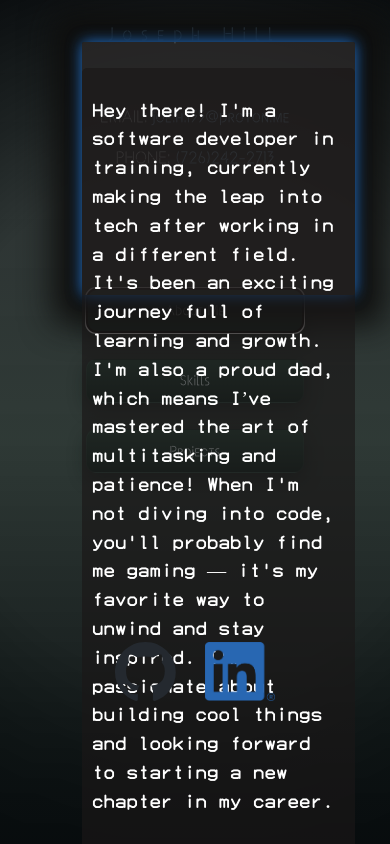
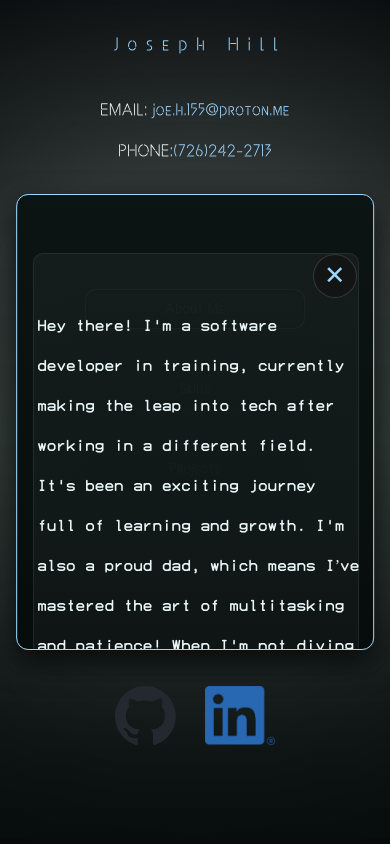
Before and after one commit to joe6006/newPortfolio, a React (Vite) app in the folder my-react-app/: page / in a window 390 px wide. Both pictures are taken after a click on the button "About Me". Built offline with nearby package versions, Linux system fonts and the light colour scheme.

Commit message:
media query for samsung

```diff
--- a/my-react-app/src/App.css
+++ b/my-react-app/src/App.css
@@ -87,6 +87,18 @@
   .photos-desktop-only {
      display: none !important;
     }
+    .mobile-content-slot {
+      display: block;
+      width: 100%;
+      margin-top: 1rem;
+      padding: 1rem;
+      color: var(--text-soft);
+     }
+
+     /* Hide desktop content on mobile */
+    .desktop-content {
+      display: none !important;
+    }
 
     :root {
       --bg-ice: #eaf6fb;
@@ -100,7 +112,7 @@
        background-position: center;
       background-size: cover;
       background-repeat: no-repeat;
-     background-image: none;
+      background-image: none;
       position: fixed;
         overflow-y: hidden;
 
@@ -127,14 +139,12 @@
 
 
         .nav-bar header {
-          display: flex;
+          display: fixed;
           flex-direction: column;
           align-items: center;
           width: 100%;
-          height: 20%;
-
-
-
+          height: 5%;
+          padding-bottom: 8rem;
         }
 
           .logo {
@@ -161,11 +171,14 @@
 
             .button-list {
               flex-direction: column;
-              gap: 1.6rem;
+              gap: 2.6rem;
               justify-content: center;
               margin-top: 0.6rem;
               flex-wrap: wrap;
               width: 56%;
+            }
+            .sites-mobile{
+              display: none !important;
             }
 
              .button-list button {
@@ -178,17 +191,6 @@
                 font-size: 0.95rem;
                 box-shadow: 0 6px 18px rgba(10,20,18,0.45); }
 
-               .thesites {
-                  margin-left: 0;
-                  margin-top: 18vh;
-                  display: flex;
-                  flex-direction: column;
-                  align-items: center;
-                  justify-content: center;
-                  padding: 1rem;
-                  color: var(--text-soft);
-              }
-
 
                .overlay {
                 background: linear-gradient(180deg, rgba(6,10,12,0.55), rgba(6,10,12,0.65));
@@ -197,33 +199,7 @@
 }
 
 /* Mobile devices */
-@media (max-width: 768px) {
 
- .logo {
-  font-size: 1.4rem; margin-top: 0.2rem;
-  color: var(--accent-ice);
-  text-align: center;
- }
-
-  .card, .card-container, .skills {
-
-     width: 94%;
-     margin: 14vh auto 2rem auto;
-
-     display: block; text-align: center;
-     background: rgba(12,18,16,0.35);
-     border-radius: 12px; padding: 1rem;
-     box-shadow: 0 8px 24px rgba(6,10,8,0.5);
-     color: var(--text-soft);
-    }
-
-
-   .button-list button {
-
-      padding: 0.8rem 1rem;
-      min-width: 120px;
-  }
-}
 
 /* Extra small screens */
 @media (max-width: 480px) {
--- a/my-react-app/src/App.jsx
+++ b/my-react-app/src/App.jsx
@@ -28,34 +28,47 @@ const App = () => {
 
   return (
   <>
-      <div className='photos-desktop-only'>{RenderPhotos()}</div>
+    {RenderPhotos()}
+    <div className="overlay"></div>
 
-      <div className="overlay"></div>
     <div className="nav-bar">
       <header>
-          <h1
-            className="logo"
-          >
-            Joseph Hill
-          </h1>
-          <div className='contact'>
+        <h1 className="logo" style={{ fontWeight: 200 }}>Joseph Hill</h1>
+        <div className="contact">
           <h2>EMAIL:<a onClick={()=>myFunction('joe.h.155@proton.me')}> joe.h.155@proton.me</a></h2>
-          <h2>PHONE: <a onClick={()=>myFunction('(726)242-2713')}>(726)242-2713</a></h2>
+          <h2>PHONE:<a onClick={()=>myFunction('(726)242-2713')}>(726)242-2713</a></h2>
         </div>
       </header>
+
       <div className="button-list">
-          <button onClick={() => handleClick('about') }>About Me</button>
+        <button onClick={() => handleClick('about')}>About Me</button>
         <button onClick={() => handleClick('skills')}>Skills</button>
         <button onClick={() => handleClick('projects')}>Projects</button>
       </div>
+
+      {/* ⭐ NEW WRAPPER */}
+      <div className="mobile-content-slot">
+        {activesection === 'about' && <RenderAboutMe handleClick={handleClick}/>}
+        {activesection === 'skills' && <RenderSkills handleClick={handleClick}/>}
+        {activesection === 'projects' && <RenderProjects />}
+
       </div>
-      {activesection === 'about' && <RenderAboutMe/>}
-      {activesection ==='skills'&& <RenderSkills />}
+
+    </div>
+
+    {/* Desktop content stays outside */}
+    <div className="desktop-content">
+      {activesection === 'about' && <RenderAboutMe />}
+      {activesection === 'skills' && <RenderSkills />}
       {activesection === 'projects' && <RenderProjects />}
-      <div className='thesites'><SiteList/></div>
+
+    </div>
+    <SiteList className="sites" />
 
   </>
 );
+
+
  };
 
 export default App;
--- a/my-react-app/src/components/aboutme.css
+++ b/my-react-app/src/components/aboutme.css
@@ -66,7 +66,7 @@
       font-weight:100;
       font-family: "myNeon";
       padding-left: 10px;
-    position: fixed;
+      position: fixed;
       font-size: 80px;
     }
     .aboutme-container>p{
@@ -75,60 +75,88 @@
 
     }
 
-    @media (max-width: 1024px){
-        .aboutme-background{
-            background-color: rgba(44, 41, 41, 0.712);
-            width: 70vw;
-            max-height: 30vh;
-            z-index: 2;
-            color: white;
-            position:fixed;
-
-            justify-content: center;
-            align-items: center;
-            display: inline-block;
-            border-radius: 2px;
-            box-shadow:
-            0px 0px 15px rgba(39, 132, 238, 0.877),
-            -0em 0em 2em 1.8em rgb(14, 14, 13);
+    .close-btn{
+      display: none;
     }
 
-    .aboutme-container{
+    @media (max-width: 1024px) {
+      /* Full-screen overlay above nav + buttons */
 
-          background-color: rgba(26, 24, 24, 0.664);
-          position: relative;
-          width: auto;
-          height: auto;
-          display: flex;
-          top: 10%;
-          border-radius: 5px;
-          justify-content: center;
-          padding: 10px;
-          display: block;
-    }
-    .education>h1{
-        text-decoration: underline rgba(39, 132, 238, 0.877);
+      .aboutme-background {
+        position: fixed;
+        top: 50%;
+        left: 50%;
+        transform: translate(-50%, -50%);
+        width: 83%;
+        max-width: 450px;
+        max-height: 50vh;
+        padding: 1rem;
+        border-radius: 12px;
+        background: linear-gradient( 180deg, rgba(10, 20, 18, 0.96), rgba(6, 12, 12, 0.98) );
+        box-shadow: 0 12px 30px rgba(0,0,0,0.7);
+        overflow-y: auto;
+        z-index: 999;
+        display: block;
+        margin: 0;
+        border: solid 1px;
+        border-color: var(--accent-ice);
 
-    }
-    .education>ul{
-        text-align: left;
-    }
-    .head{
-
-        display: none;
-    }
-
-
-      .head>h2{
-        font-weight:100;
-        font-family: "myNeon";
-        padding-left: 10px;
-        position: fixed;
-        font-size: 80px;
-      }
-      .aboutme-container>p{
-        text-align: left;
-        width:100%;
       }
 
-    }
+        .aboutme-container {
+           width: 100%;
+           height: auto;
+           padding: 0;
+           border-radius: 10px;
+           background: rgba(255,255,255,0.04);
+           border: 1px solid rgba(255,255,255,0.08);
+           overflow-y: visible;
+           overflow-x: none;
+
+          }
+          /* Hide desktop header bar */
+          .head, .head > h2 { display: none; }
+
+          .aboutme-container > p {
+            padding-left: 0.2rem;
+            font-size: 1rem;
+            line-height: 2.5;
+            color: var(--text-soft);
+            margin-top: 0.5rem;
+          }
+
+            .education > h1 {
+              font-size: 1.4rem;
+              text-align: center;
+              text-decoration-color: var(--accent-ice);
+            }
+
+            .education > ul {
+               padding-left: 2rem;
+               font-size: 1rem;
+               color: var(--text-soft);
+
+              }
+
+              .close-btn {
+                position: sticky;
+                  top: 0;
+                right: 0;
+                margin-left: auto;
+                 margin-bottom: 0.5rem;
+                 width: 42px;
+                 height: 42px;
+                 border-radius: 50%;
+                 background: rgba(20, 19, 19, 0.856);
+                 border: 1px solid rgba(255,255,255,0.15);
+                 color: var(--accent-ice);
+                 font-size: 1.6rem;
+                 font-weight: bold;
+                 display: flex;
+                 align-items: center;
+                 justify-content: center;
+                 cursor: pointer;
+                 z-index: 9999;
+
+                }
+              }
--- a/my-react-app/src/components/aboutme.jsx
+++ b/my-react-app/src/components/aboutme.jsx
@@ -3,9 +3,10 @@
 import React from "react"
 import './aboutme.css'
 import { useState } from "react"
-const renderAboutMe= ()=>{
 
-    const [show, setShow]= useState(false);
+const RenderAboutMe = ({ handleClick }) => {
+
+    const [show, setShow] = useState(false);
 
 
     return (
@@ -13,29 +14,39 @@ const renderAboutMe= ()=>{
         <section>
 
             <div className="aboutme-background">
+
                 <div className="head">
                     <h2>About me</h2>
                 </div>
+
+
                 <div className='aboutme-container'>
+                    <div className="close-btn" onClick={() => handleClick(null)}>
+                    ✕
+                </div>
 
-                            <p>Hey there! I'm a software developer in training, currently making the leap into tech after working in a different field. It's been an exciting journey full of learning and growth.
+
+                    <p>
+                        Hey there! I'm a software developer in training, currently making the leap into tech after working in a different field. It's been an exciting journey full of learning and growth.
                         I'm also a proud dad, which means I’ve mastered the art of multitasking and patience! When I'm not diving into code, you'll probably find me gaming — it's my favorite way to unwind and stay inspired. I'm passionate about building cool things and looking forward to starting a new chapter in my career.
                     </p>
+
                     <div className="education">
                         <h1>Current projects/education</h1>
                         <p>[% == progress]</p>
                         <ul>
                             <li>Studying for compTIA A+ certification [1201 - 80% , 1202 - 20%]</li>
-                                    <li>IBM Software Developer certificate(course era/In progress)[75%]</li>
-                                    <li>started learning python, I am familiar with JS and C++[10%]</li>
+                            <li>IBM Software Developer certificate (course era / In progress) [75%]</li>
+                            <li>Started learning Python, familiar with JS and C++ [10%]</li>
                             <li>Ubuntu Linux [10%]</li>
                         </ul>
                     </div>
                 </div>
+
             </div>
-
         </section>
         </>
     )
 }
-export default renderAboutMe
+
+export default RenderAboutMe
--- a/my-react-app/src/components/project.css
+++ b/my-react-app/src/components/project.css
@@ -12,7 +12,7 @@
   justify-content: center;
   align-items: center;
   display: inline-block;
-  border: white 1px solid;
+
   border-radius: 2px;
   box-shadow:
   0px 0px 15px rgba(39, 132, 238, 0.877),
--- a/my-react-app/src/components/sites.css
+++ b/my-react-app/src/components/sites.css
@@ -22,11 +22,12 @@
   height: 7vh;
 }
 
+
 @media (max-width: 1024px){
     .site-container{
                  position:relative;
                   display: inline-flex;
-                  top: 21vh;
+                  top: 10vh;
                   flex-direction: row;
                   align-items: center;
                   justify-content: center;
@@ -36,7 +37,5 @@
                   gap: 15%;
                   border:none;
 
-
-
     }
 }
--- a/my-react-app/src/components/skills.css
+++ b/my-react-app/src/components/skills.css
@@ -12,7 +12,6 @@
   justify-content: center;
   align-items: center;
   display: flex;
-  border: white 1px solid;
   border-radius: 2px;
   box-shadow:
   0px 0px 15px rgba(39, 132, 238, 0.877),
@@ -57,3 +56,84 @@ ul>li{
     font-family: 'myMedium';
 
 }
+
+ .close-btn{
+      display: none;
+    }
+@media (max-width: 1024px) {
+
+  /* Turn the skills panel into a centered modal */
+  .skills-list {
+    position: fixed;
+        top: 50%;
+        left: 50%;
+        transform: translate(-50%, -50%);
+        width: 85%;
+        max-width: 450px;
+        max-height: 50vh;
+        padding: 1rem;
+        border-radius: 12px;
+        background: linear-gradient( 180deg, rgba(10, 20, 18, 0.96), rgba(6, 12, 12, 0.98) );
+        box-shadow: 0 12px 30px rgba(0,0,0,0.7);
+        overflow-y: auto; /* scroll inside the box */
+        z-index: 999; /* above nav-bar */
+        display: block;
+        margin: 0;
+        border-color: var(--accent-ice);
+  }
+
+
+  .head {
+    display: none;
+  }
+
+  .skillsTitle {
+    display: none;
+  }
+
+  /* Inner content area */
+  .ul-div {
+            width: 100%;
+           height: auto;
+           padding: 0;
+           border-radius: 10px;
+           background: rgba(255,255,255,0.04);
+           border: 1px solid rgba(255,255,255,0.08);
+           overflow-y: visible;
+           overflow-x: none;
+  }
+
+  .ul-div > ul {
+               padding-left: 2rem;
+               font-size: 1rem;
+               color: var(--text-soft);
+  }
+
+  ul > li {
+    margin-bottom: 0.5rem;
+    list-style-type: circle;
+    font-family: 'myMedium';
+  }
+
+  /* Sticky close button */
+  .close-btn {
+                 position: sticky;
+                  top: 0;
+                right: 0;
+                margin-left: auto;
+                 margin-bottom: 0.5rem;
+                 width: 42px;
+                 height: 42px;
+                 border-radius: 50%;
+                 background: rgba(20, 19, 19, 0.856);
+                 border: 1px solid rgba(255,255,255,0.15);
+                 color: var(--accent-ice);
+                 font-size: 1.6rem;
+                 font-weight: bold;
+                 display: flex;
+                 align-items: center;
+                 justify-content: center;
+                 cursor: pointer;
+                 z-index: 9999;
+  }
+}
--- a/my-react-app/src/components/skills.jsx
+++ b/my-react-app/src/components/skills.jsx
@@ -1,7 +1,8 @@
 import { useState } from "react";
 import './skills.css';
 
-const renderSkills = ()=>{
+const
+RenderSkills = ({ handleClick })=>{
     const [skills, setSkills] = useState(false);
 
 
@@ -9,6 +10,9 @@ const renderSkills = ()=>{
         <div className='skills'>
 
             <div className="skills-list">
+                 <div className="close-btn" onClick={() => handleClick(null)}>
+                    ✕
+        </div>
                 <header className="head">
                     <h2 className='skillsTitle'>skills</h2>
                 </header>
@@ -28,4 +32,4 @@ const renderSkills = ()=>{
 
 }
 
-export default renderSkills
+export default RenderSkills
```
Lines whose indentation alone changed are shown as unchanged.
